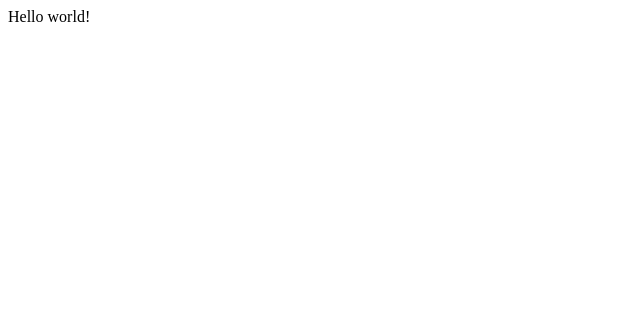
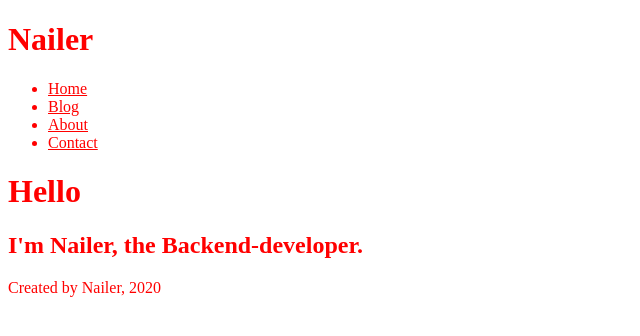
Before and after one commit to nailerHeum/nailerHeum.github.io, a Gatsby site: page / in a window 1280 px wide. Shown: the whole page, without its empty margins (0-640 px from the left). Built offline with nearby package versions, Linux system fonts and the light colour scheme; Gatsby itself is replaced by a stand-in of ours.

Commit message:
FEAT fundamental structure

```diff
--- /dev/null
+++ b/src/components/footer.js
@@ -0,0 +1,11 @@
+import React from "react";
+
+const Footer = () => {
+  return (
+    <footer>
+      <p>Created by Nailer, 2020</p>
+    </footer>
+  )
+}
+
+export default Footer;
--- /dev/null
+++ b/src/components/header.js
@@ -0,0 +1,28 @@
+import React from "react";
+import { Link } from "gatsby";
+
+const Header = () => {
+  return (
+    <header>
+      <h1>Nailer</h1>
+      <nav>
+        <ul>
+          <li>
+            <Link to="/">Home</Link>
+          </li>
+          <li>
+            <Link to="/blog">Blog</Link>
+          </li>
+          <li>
+            <Link to="/about">About</Link>
+          </li>
+          <li>
+            <Link to="/contact">Contact</Link>
+          </li>
+        </ul>
+      </nav>
+    </header>
+  )
+}
+
+export default Header;
--- /dev/null
+++ b/src/components/layout.js
@@ -0,0 +1,18 @@
+import React from "react";
+
+import Header from "./header";
+import Footer from "./footer";
+
+import "../styles/index.css"
+
+const Layout = props => {
+  return (
+    <div>
+      <Header />
+      {props.children}
+      <Footer />
+    </div>
+  );
+}
+
+export default Layout;
--- /dev/null
+++ b/src/pages/about.js
@@ -0,0 +1,13 @@
+import React from "react";
+import { Link } from "gatsby";
+
+const AboutPage = () => {
+  return (
+    <div>
+      <h1>최성흠</h1>
+      <p>연락하고 싶다면? <Link to="/contact">여기로!!</Link></p>
+    </div>
+  )
+}
+
+export default AboutPage;
--- a/src/pages/index.js
+++ b/src/pages/index.js
@@ -1,3 +1,16 @@
-import React from "react"
+import React from "react";
 
-export default () => <div>Hello world!</div>
+import Layout from "../components/layout";
+
+const IndexPage = () => {
+  return (
+    <div>
+      <Layout>
+        <h1>Hello</h1>
+        <h2>I'm Nailer, the Backend-developer.</h2>
+      </Layout>
+    </div>
+  );
+}
+
+export default IndexPage;
--- /dev/null
+++ b/src/styles/index.css
@@ -0,0 +1,3 @@
+* {
+  color: red;
+}
```
Also changed, not shown: src/pages/blog.js (added, +12 -0 lines), src/pages/contact.js (added, +16 -0 lines).
